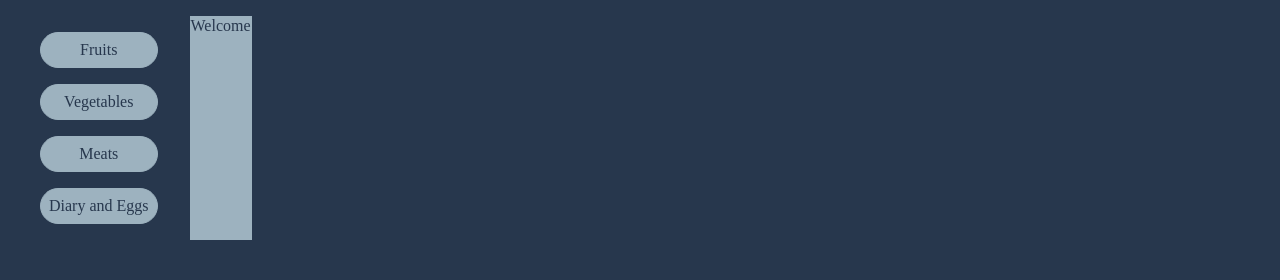
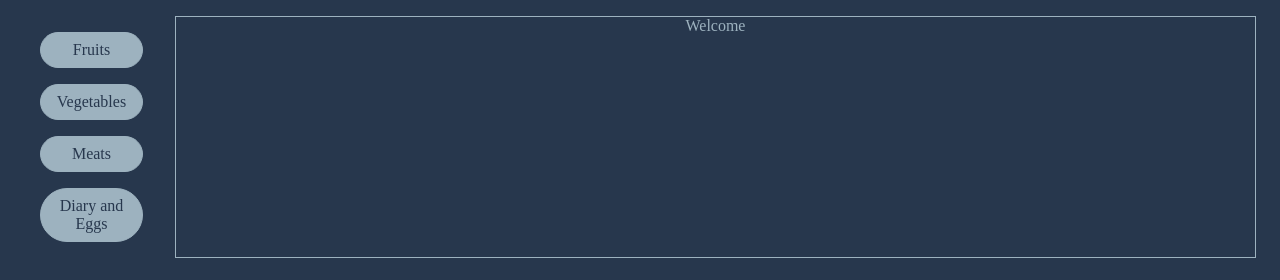
Before and after one commit to golovins-family/g-box, a plain HTML site: page index.html in a window 1280 px wide. Drawn offline with Linux system fonts and the light colour scheme.

Commit message:
Update style.css

```diff
--- a/style.css
+++ b/style.css
@@ -13,9 +13,8 @@ background-color: #27374D;
   margin: 1rem;
 }
 .cart {
-width:inherit;
-    color: #27374D;
-   background-color: #9DB2BF;
+width:100%;
+    color: #9DB2BF;
    text-align: center;
 border: #9DB2BF 0.1rem solid;
 }
```
